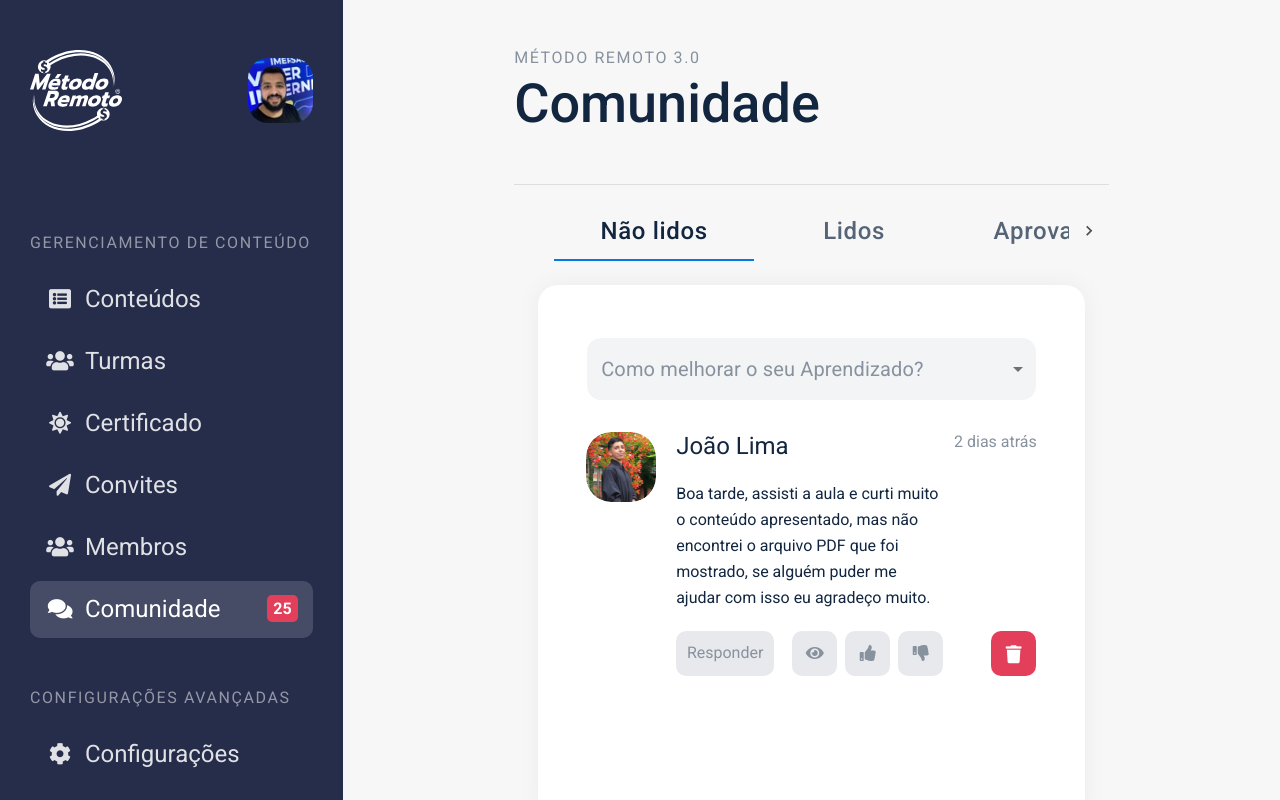
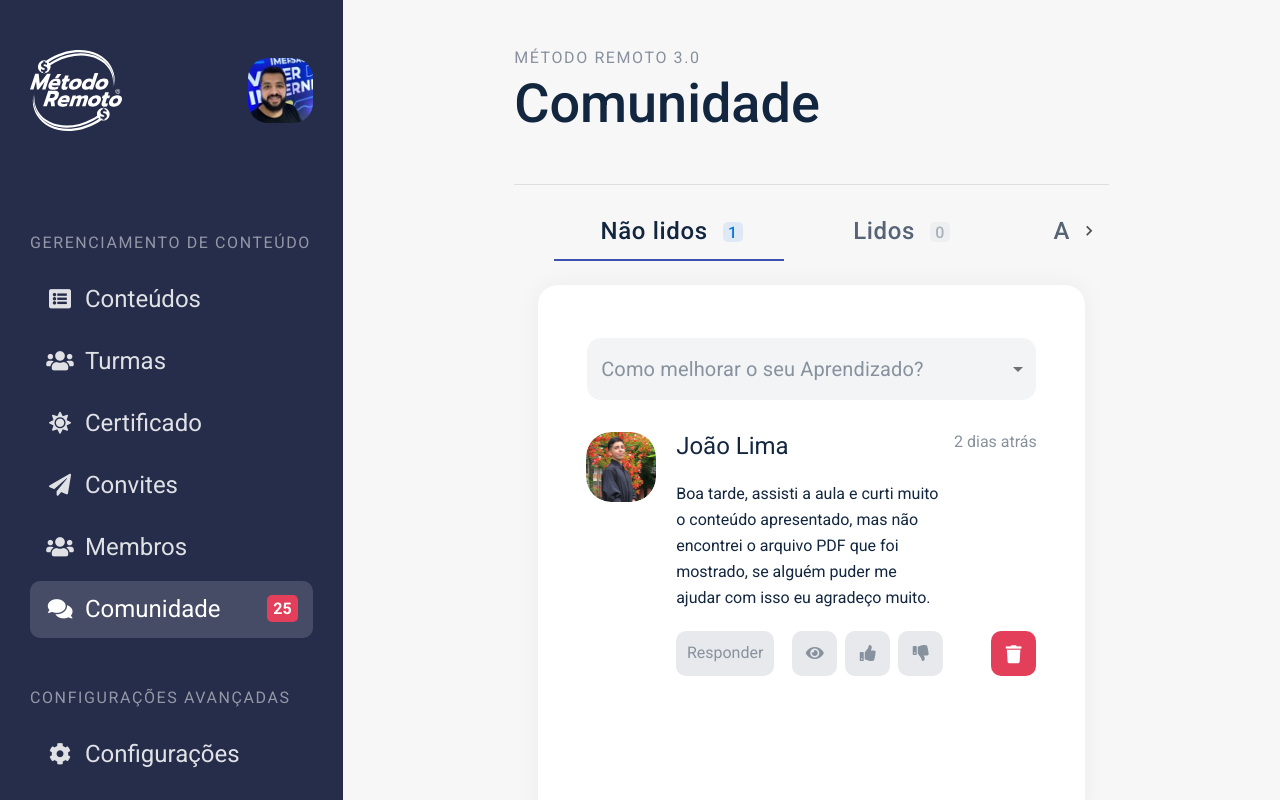
Before and after one commit to DEMON-Dev1125/member_area_new, a React (Create React App) app: page /main/community in a window 1280 px wide. Both pictures are taken after a click on the element "Comunidade". Built offline with nearby package versions, Linux system fonts and the light colour scheme; a small style sheet from the web is missing.

Commit message:
complete project only frontend

```diff
--- a/src/assets/css/member.css
+++ b/src/assets/css/member.css
@@ -1,19 +1,12 @@
-.PrivateTabIndicator-colorSecondary-5,
-.PrivateTabIndicator-colorSecondary-7,
-.PrivateTabIndicator-colorSecondary-47,
-.PrivateTabIndicator-colorSecondary-52,
-.PrivateTabIndicator-colorSecondary-144 {
-  background-color: #0779e4 !important;
-}
 .MuiTab-root {
   text-transform: none !important;
   font-size: 24px !important;
   line-height: 2 !important;
   color: #12263f !important;
-  width: 200px;
+  width: 230px;
 }
-.PrivateSwitchBase-root-11 {
-  padding: 3px !important;
+.MuiBadge-root {
+  margin-left: -30px;
 }
 .member_name {
   font-size: 24px;
--- a/src/components/Timezone.js
+++ b/src/components/Timezone.js
@@ -33,7 +33,7 @@ const defaultProps = {
   absolute: true,
   defaultValue: "",
   initialValue: "",
-  placeholder: "GMT",
+  placeholder: "Please select timezone...",
   onBlur: () => {},
   onChange: () => {},
   onFocus: () => {},
--- a/src/views/Community/Community.js
+++ b/src/views/Community/Community.js
@@ -1,11 +1,12 @@
 import React, { useState } from "react";
 import PropTypes from "prop-types";
 import { useHistory, Switch, Route } from "react-router-dom";
-import { makeStyles } from "@material-ui/core/styles";
+import { makeStyles, withStyles } from "@material-ui/core/styles";
 import {
   Box,
   Tab,
   Tabs,
+  Badge,
   Select,
   Typography,
   FormControl,
@@ -27,7 +28,26 @@ const useStyles = makeStyles({
   formControl: {
     width: "100%",
   },
+  active: {
+    "& span": {
+      color: "rgba(7, 121, 228, 1)",
+      backgroundColor: "rgba(7, 121, 228, 0.1)",
+    },
+  },
 });
+
+const StyledBadge = withStyles((theme) => ({
+  badge: {
+    top: "25px",
+    right: "-25px",
+    padding: "3px",
+    fontSize: "16px",
+    lineHeight: "19px",
+    borderRadius: "5px",
+    color: "rgba(136, 146, 158, 1)",
+    backgroundColor: "rgba(136, 146, 158, 0.1)",
+  },
+}))(Badge);
 
 function TabPanel(props) {
   const { children, value, index, ...other } = props;
@@ -123,11 +143,60 @@ export default function Community() {
                     onChange={handleChange}
                     variant="scrollable"
                     scrollButtons="on"
+                    indicatorColor="primary"
                   >
-                    <Tab label="Não lidos" {...a11yProps(0)} />
-                    <Tab label="Lidos" {...a11yProps(1)} />
-                    <Tab label="Aprovados" {...a11yProps(2)} />
-                    <Tab label="Reprovados" {...a11yProps(3)} />
+                    <Tab
+                      label={
+                        <StyledBadge
+                          showZero
+                          max={999}
+                          badgeContent={0}
+                          className={value == 0 ? classes.active : ""}
+                        >
+                          Não lidos
+                        </StyledBadge>
+                      }
+                      {...a11yProps(0)}
+                    />
+                    <Tab
+                      label={
+                        <StyledBadge
+                          showZero
+                          max={999}
+                          badgeContent={0}
+                          className={value == 1 ? classes.active : ""}
+                        >
+                          Lidos
+                        </StyledBadge>
+                      }
+                      {...a11yProps(1)}
+                    />
+                    <Tab
+                      label={
+                        <StyledBadge
+                          showZero
+                          max={999}
+                          badgeContent={0}
+                          className={value == 2 ? classes.active : ""}
+                        >
+                          Aprovados
+                        </StyledBadge>
+                      }
+                      {...a11yProps(2)}
+                    />
+                    <Tab
+                      label={
+                        <StyledBadge
+                          showZero
+                          max={999}
+                          badgeContent={0}
+                          className={value == 3 ? classes.active : ""}
+                        >
+                          Reprovados
+                        </StyledBadge>
+                      }
+                      {...a11yProps(3)}
+                    />
                   </Tabs>
                 </div>
                 <TabPanel value={value} index={0}>
@@ -196,11 +265,60 @@ export default function Community() {
                     onChange={handleChange}
                     variant="scrollable"
                     scrollButtons="on"
+                    indicatorColor="primary"
                   >
-                    <Tab label="Não lidos" {...a11yProps(0)} />
-                    <Tab label="Lidos" {...a11yProps(1)} />
-                    <Tab label="Aprovados" {...a11yProps(2)} />
-                    <Tab label="Reprovados" {...a11yProps(3)} />
+                    <Tab
+                      label={
+                        <StyledBadge
+                          showZero
+                          max={999}
+                          badgeContent={1}
+                          className={value == 0 ? classes.active : ""}
+                        >
+                          Não lidos
+                        </StyledBadge>
+                      }
+                      {...a11yProps(0)}
+                    />
+                    <Tab
+                      label={
+                        <StyledBadge
+                          showZero
+                          max={999}
+                          badgeContent={0}
+                          className={value == 1 ? classes.active : ""}
+                        >
+                          Lidos
+                        </StyledBadge>
+                      }
+                      {...a11yProps(1)}
+                    />
+                    <Tab
+                      label={
+                        <StyledBadge
+                          showZero
+                          max={999}
+                          badgeContent={0}
+                          className={value == 2 ? classes.active : ""}
+                        >
+                          Aprovados
+                        </StyledBadge>
+                      }
+                      {...a11yProps(2)}
+                    />
+                    <Tab
+                      label={
+                        <StyledBadge
+                          showZero
+                          max={999}
+                          badgeContent={0}
+                          className={value == 3 ? classes.active : ""}
+                        >
+                          Reprovados
+                        </StyledBadge>
+                      }
+                      {...a11yProps(3)}
+                    />
                   </Tabs>
                 </div>
                 <TabPanel value={value} index={0}>
--- a/src/views/Contents/Content.js
+++ b/src/views/Contents/Content.js
@@ -118,7 +118,7 @@ export default function ContentIndex() {
               <div className="dropdown">
                 <button
                   type="button"
-                  className="u-btn u-btn-outline btn-ft1 d-flex align-items-center justify-content-center dropbtn"
+                  className="u-btn u-btn-color btn-ft1 d-flex align-items-center justify-content-center dropbtn"
                 >
                   <div className="mr-2">Adicionar</div>
                   <i className="fas fa-plus"></i>
--- a/src/views/Member/Member.js
+++ b/src/views/Member/Member.js
@@ -1,12 +1,13 @@
 import React, { useState } from "react";
 import PropTypes from "prop-types";
 import { useHistory, Switch, Route } from "react-router-dom";
-import { makeStyles } from "@material-ui/core/styles";
+import { makeStyles, withStyles } from "@material-ui/core/styles";
 import {
   Box,
   Tab,
   Tabs,
   Menu,
+  Badge,
   Select,
   Checkbox,
   MenuItem,
@@ -31,7 +32,33 @@ const useStyles = makeStyles({
   formcontrol: {
     width: "100%",
   },
+  active: {
+    "& span": {
+      color: "rgba(7, 121, 228, 1)",
+      backgroundColor: "rgba(7, 121, 228, 0.1)",
+    },
+  },
+  redactive: {
+    "& span": {
+      color: "rgba(228, 63, 90, 1)",
+      backgroundColor: "rgba(228, 63, 90, 0.1)",
+    },
+  },
+  disable: {},
 });
+
+const StyledBadge = withStyles((theme) => ({
+  badge: {
+    top: "25px",
+    right: "-25px",
+    padding: "3px",
+    fontSize: "16px",
+    lineHeight: "19px",
+    borderRadius: "5px",
+    color: "rgba(136, 146, 158, 1)",
+    backgroundColor: "rgba(136, 146, 158, 0.1)",
+  },
+}))(Badge);
 
 const ITEM_HEIGHT = 48;
 
@@ -141,10 +168,47 @@ export default function Member() {
                     onChange={handleChange}
                     variant="scrollable"
                     scrollButtons="on"
+                    indicatorColor="primary"
                   >
-                    <Tab label="Alunos" {...a11yProps(0)} />
-                    <Tab label="Colaboradores" {...a11yProps(1)} />
-                    <Tab label="Bloqueados" {...a11yProps(2)} />
+                    <Tab
+                      label={
+                        <StyledBadge
+                          showZero
+                          max={999}
+                          badgeContent={0}
+                          className={value == 0 ? classes.active : ""}
+                        >
+                          Alunos
+                        </StyledBadge>
+                      }
+                      {...a11yProps(0)}
+                    />
+                    <Tab
+                      label={
+                        <StyledBadge
+                          showZero
+                          max={999}
+                          badgeContent={0}
+                          className={value == 1 ? classes.active : ""}
+                        >
+                          Colaboradores
+                        </StyledBadge>
+                      }
+                      {...a11yProps(1)}
+                    />
+                    <Tab
+                      label={
+                        <StyledBadge
+                          showZero
+                          max={999}
+                          badgeContent={0}
+                          className={value == 2 ? classes.redactive : ""}
+                        >
+                          Bloqueados
+                        </StyledBadge>
+                      }
+                      {...a11yProps(2)}
+                    />
                   </Tabs>
                 </div>
                 <TabPanel value={value} index={0}>
@@ -197,10 +261,47 @@ export default function Member() {
                     onChange={handleChange}
                     variant="scrollable"
                     scrollButtons="on"
+                    indicatorColor="primary"
                   >
-                    <Tab label="Alunos" {...a11yProps(0)} />
-                    <Tab label="Colaboradores" {...a11yProps(1)} />
-                    <Tab label="Bloqueados" {...a11yProps(2)} />
+                    <Tab
+                      label={
+                        <StyledBadge
+                          showZero
+                          max={999}
+                          badgeContent={152}
+                          className={value == 0 ? classes.active : ""}
+                        >
+                          Alunos
+                        </StyledBadge>
+                      }
+                      {...a11yProps(0)}
+                    />
+                    <Tab
+                      label={
+                        <StyledBadge
+                          showZero
+                          max={999}
+                          badgeContent={3}
+                          className={value == 1 ? classes.active : ""}
+                        >
+                          Colaboradores
+                        </StyledBadge>
+                      }
+                      {...a11yProps(1)}
+                    />
+                    <Tab
+                      label={
+                        <StyledBadge
+                          showZero
+                          max={999}
+                          badgeContent={2}
+                          className={value == 2 ? classes.redactive : ""}
+                        >
+                          Bloqueados
+                        </StyledBadge>
+                      }
+                      {...a11yProps(2)}
+                    />
                   </Tabs>
                 </div>
                 <TabPanel value={value} index={0}>
```
Also changed, not shown: src/assets/css/login.css (+0 -9 lines), src/views/Setting.js (+7 -12 lines).
